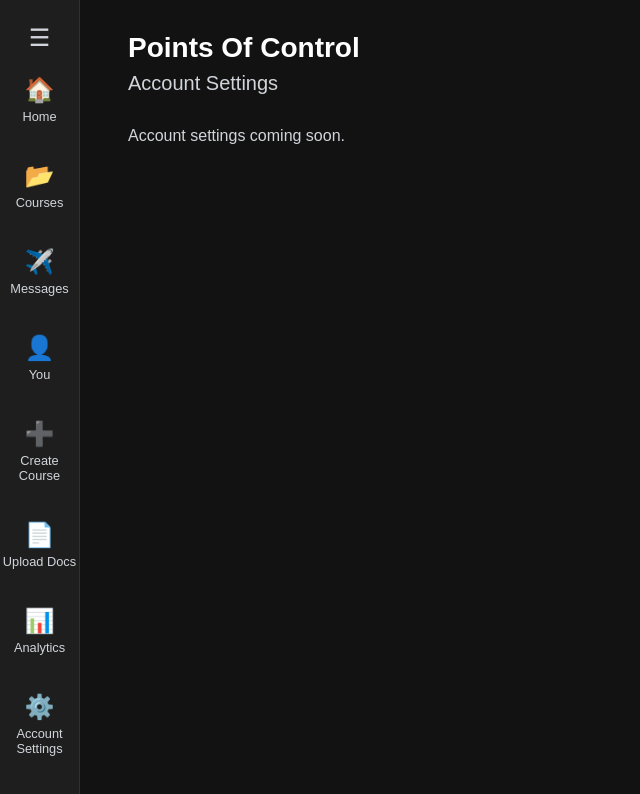
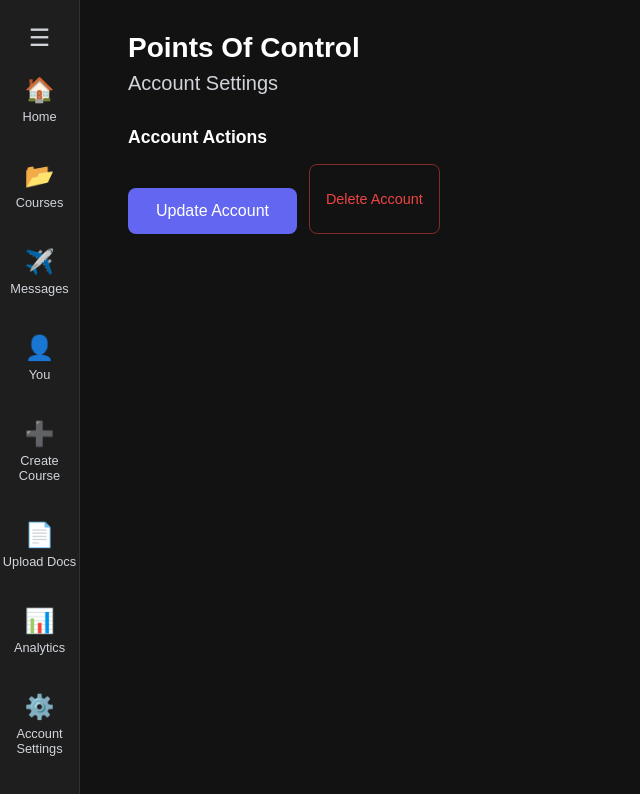
Before and after one commit to ccgarnett/PointsofControl, a React (Create React App) app in the folder client/: page /account-settings in a window 1280 px wide. Shown: the top 794 px of the page, without its empty margins (0-640 px from the left). Built offline with nearby package versions, Linux system fonts and the light colour scheme.

Commit message:
added userSettings and adminDirectory and updated app.tsx

```diff
--- a/client/src/App.tsx
+++ b/client/src/App.tsx
@@ -8,7 +8,8 @@ import CourseDetail from './components/CourseDetail';
 import AdminMessages from './components/AdminMessages';
 import AdminUploadDocs from './components/AdminUploadDocs';
 import AdminAnalytics from './components/AdminAnalytics';
-import AccountSettings from './components/AccountSettings';
+import UserSettings from './components/UserSettings';
+import AdminDirectory from './components/AdminDirectory';
 
 function App() {
   return (
@@ -23,7 +24,8 @@ function App() {
         <Route path="/admin/docs" element={<AdminUploadDocs />} />
         <Route path="/admin/analytics" element={<AdminAnalytics />} />
         <Route path="/messages" element={<AdminMessages />} />
-        <Route path="/account-settings" element={<AccountSettings />} />
+        <Route path="/account-settings" element={<UserSettings />} />
+        <Route path="/admin/user-directory" element={<AdminDirectory/>}/>
       </Routes>
     </BrowserRouter>
   );
--- a/client/src/components/AccountSettings.tsx
+++ /dev/null
@@ -1,19 +0,0 @@
-import React from 'react';
-import Sidebar from './Sidebar';
-
-const AccountSettings: React.FC = () => {
-  return (
-    <div className="dashboard-layout">
-      <Sidebar />
-      <main className="main-content">
-        <header className="top-header">
-          <h1>Points Of Control</h1>
-          <h2>Account Settings</h2>
-        </header>
-        <p>Account settings coming soon.</p>
-      </main>
-    </div>
-  );
-};
-
-export default AccountSettings;
--- a/client/src/components/AdminUserManagement.tsx
+++ b/client/src/components/AdminDirectory.tsx
@@ -10,7 +10,7 @@ interface User {
     createdAt?: string;
 }
 
-const AdminUserManagement: React.FC = () => {
+const AdminDirectory: React.FC = () => {
     const [users, setUsers] = useState<User[]>([]);
     const [loading, setLoading] = useState(true);
     const [error, setError] = useState<string | null>(null);
@@ -89,4 +89,4 @@ const AdminUserManagement: React.FC = () => {
     );
 };
 
-export default AdminUserManagement;
+export default AdminDirectory;
--- /dev/null
+++ b/client/src/components/UserSettings.tsx
@@ -0,0 +1,120 @@
+import React, {useState} from 'react';
+import Sidebar from './Sidebar';
+
+type Status = {type: 'success' | 'error' | 'info'; text: string} | null;
+
+const UserSettings: React.FC = () => {
+    const [status, setStatus] = useState<Status>(null);
+    const [busy, setBusy] = useState<'update' | 'delete' | null>(null);
+
+    const getUserId = () => localStorage.getItem('userId');
+
+    const handleUpdateAccount = async () => {
+        const userId = getUserId();
+        if(!userId){
+            setStatus({type: 'info', text: 'No account found.'});
+            return;
+        }
+
+        setBusy('update');
+        setStatus(null);
+
+        try{
+            const res = await fetch(`/api/users/profile?userId=${userId}`,{
+                method: 'PUT',
+                headers: {'Content-Type': 'application/json'},
+                body: JSON.stringify({}),
+            });
+            if(!res.ok){
+                const data = await res.json().catch(() => ({}));
+                throw new Error(data.message || 'Account update failed.');
+            }
+            setStatus({type: 'success', text: 'Update completed.'});
+        }
+        catch(err){
+            setStatus({
+                type: 'error',
+                text: (err as Error).message || 'Could not update account.',
+            });
+        }
+        finally{
+            setBusy(null);
+        }
+    };
+
+    const deleteAccount = async () => {
+        const userId = getUserId();
+        if(!userId){
+            setStatus({type: 'info', text: 'No account found.'});
+            return;
+        }
+
+        if (!window.confirm('Are you sure you want to delete this account?')) return;
+
+        setBusy('delete');
+        setStatus(null);
+        try {
+            const res = await fetch(`/api/users/${userId}`, {method: 'DELETE'});
+            if (!res.ok) {
+                const data = await res.json().catch(() => ({}));
+                throw new Error(data.message || 'Failed to delete account.');
+            }
+
+            setStatus ({
+                type: 'success',
+                text: 'Accoutn deletion completed.'
+            });
+        }
+        catch (err){
+            setStatus({
+                type: 'error',
+                text: (err as Error).message || 'Could not delete account.',
+            });
+        }
+        finally {}
+        setBusy(null);
+    };
+
+
+  return (
+    <div className="dashboard-layout">
+      <Sidebar />
+      <main className="main-content">
+        <header className="top-header">
+          <h1>Points Of Control</h1>
+          <h2>Account Settings</h2>
+        </header>
+        {status && (
+            <div className={`form-message ${status.type === 'info' ? 'info' : status.type}`}
+            style={{marginBottom: '1rem'}}>
+                {status.text}
+            </div>
+        )}
+
+        <section className='profile-section'>
+            <h3>Account Actions</h3>
+            <div style={{ display: 'flex', gap: '0.75rem', flexWrap: 'wrap' }}>
+            <button
+              type="button"
+              className="btn-submit"
+              onClick={handleUpdateAccount}
+              disabled={busy === 'update' || busy === 'delete'}
+            >
+              {busy === 'update' ? 'Updating…' : 'Update Account'}
+            </button>
+            <button
+              type="button"
+              className="btn-remove"
+              onClick={deleteAccount}
+              disabled={busy === 'delete' || busy === 'update'}
+            >
+              {busy === 'delete' ? 'Deleting…' : 'Delete Account'}
+            </button>
+          </div>
+        </section>
+      </main>
+    </div>
+  );
+};
+
+export default UserSettings;
```
